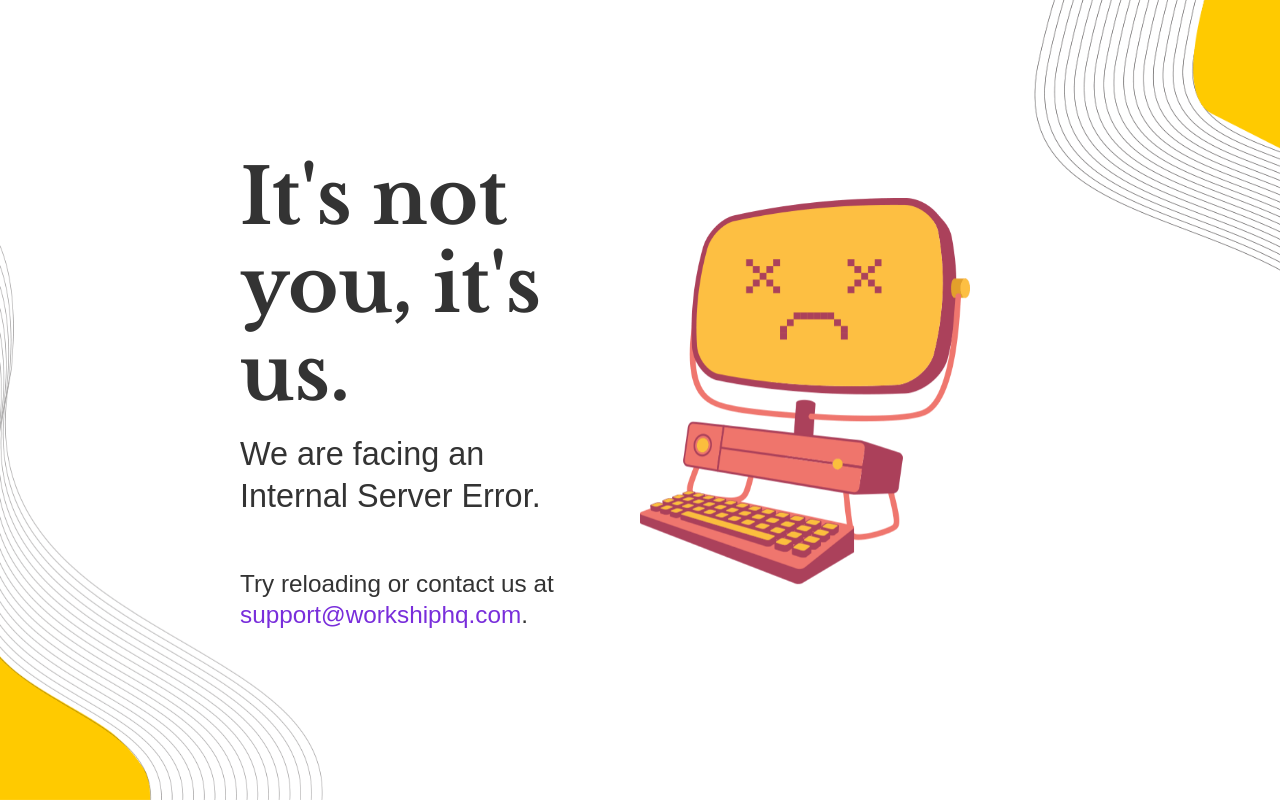
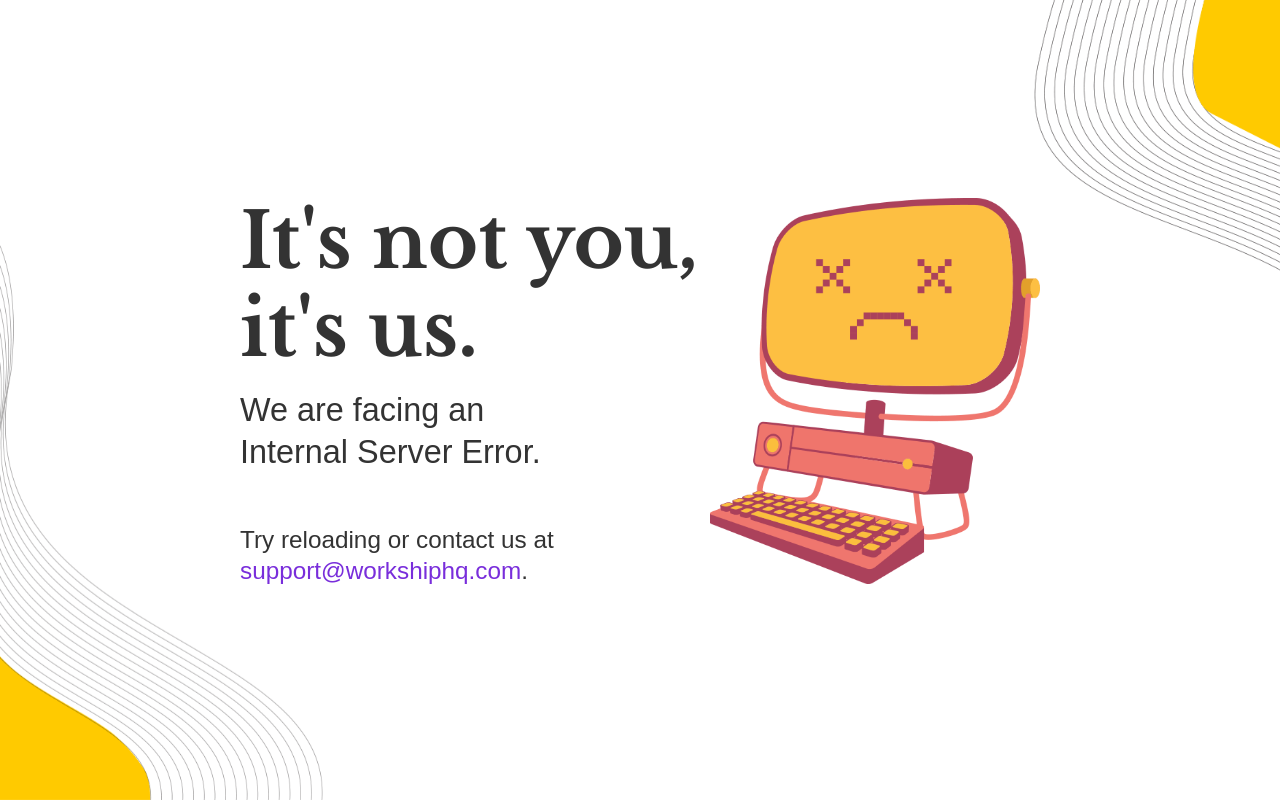
Before and after one commit to Ghaas-agency/workship, a website: page src/maintenance/index.pug in a window 1280 px wide. Drawn offline with nearby package versions, Linux system fonts and the light colour scheme; files that its build step writes are made by us from their sources; a web font is replaced by a local one.

Commit message:
workship: minor style fix

```diff
--- a/src/assets/scss/server-error.scss
+++ b/src/assets/scss/server-error.scss
@@ -86,7 +86,7 @@
       border-color: $violet;
     }
 
-    &:first-child {
+    &.first {
       flex: 2;
 
       @media only screen and (max-width: 767px) {
--- a/src/maintenance/index.pug
+++ b/src/maintenance/index.pug
@@ -19,7 +19,7 @@ html(lang="en")
         .maintenance__content
           img.maintenance__content--top-right(src="/assets/img/workship-server-error-top-right.png", alt="workship pattern")
           img.maintenance__content--bottom-left(src="/assets/img/workship-server-error-bottom-left.png", alt="workship pattern")
-          .maintenance__item
+          .maintenance__item.first
             h1 It's not you, it's us.
             p We are facing an
               br
```
Also changed, not shown: src/assets/css/server-error.css, src/maintenance/index.html.
